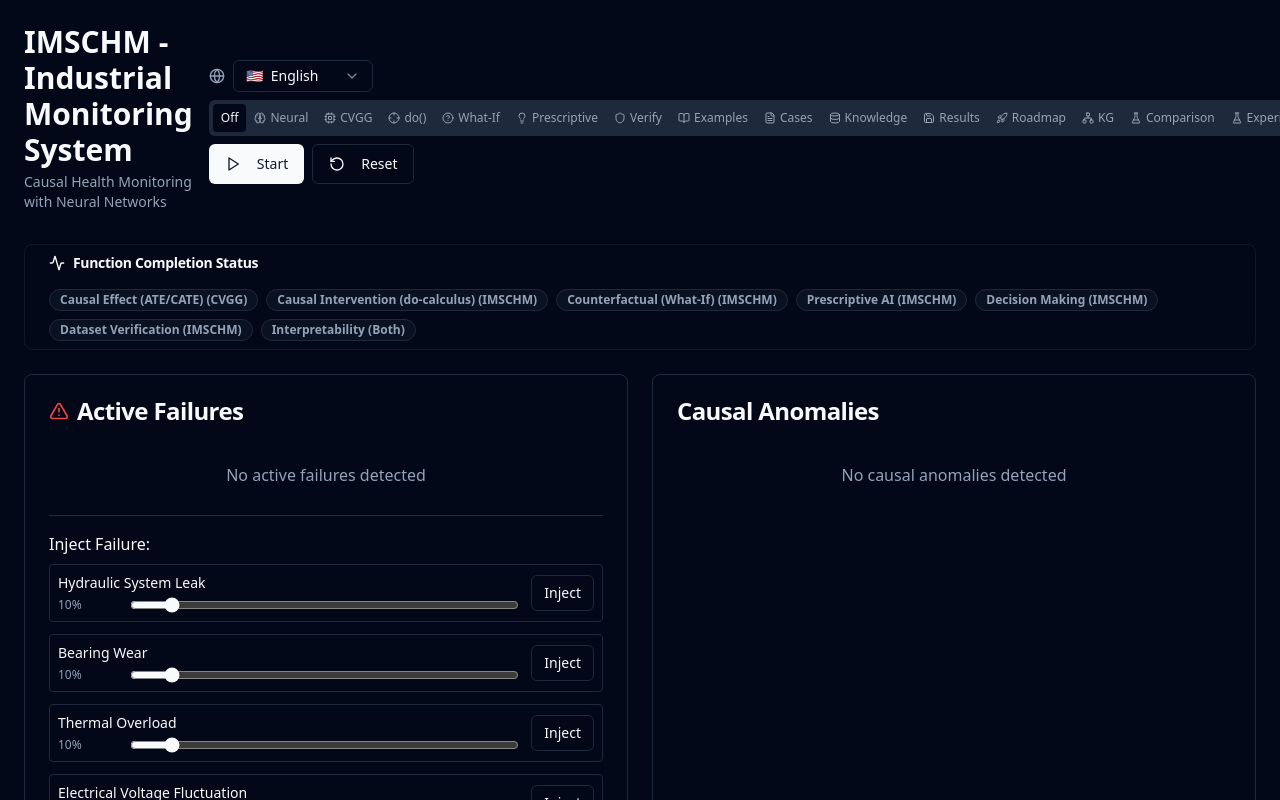
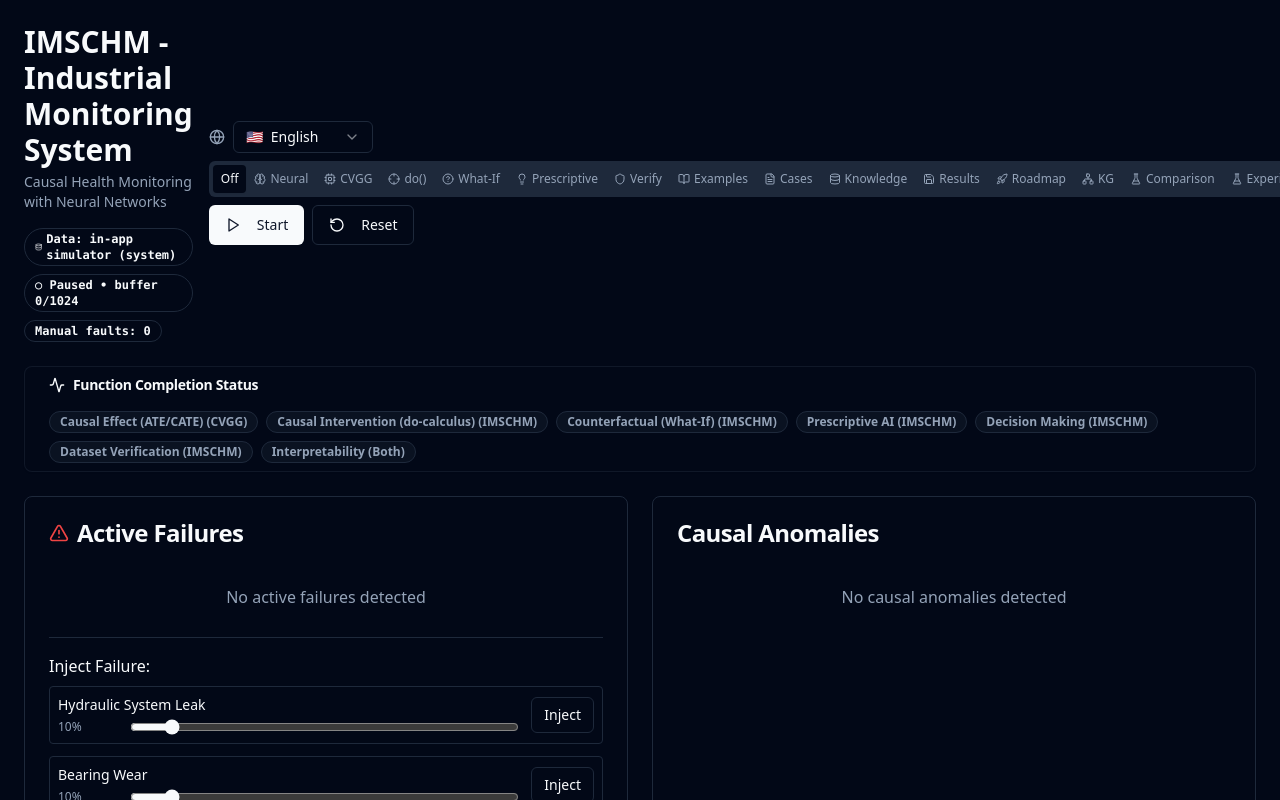
Before and after one commit to tongluocq/dynamic-keyframe-oracle, a React (Vite) app: page / in a window 1280 px wide. Shown: the top 800 px of the page. Built offline with nearby package versions, Linux system fonts and the light colour scheme.

Commit message:
Changes
Co-authored-by: tongluocq <27475404+tongluocq@users.noreply.github.com>

```diff
--- a/src/components/IndustrialMonitor.tsx
+++ b/src/components/IndustrialMonitor.tsx
@@ -382,6 +382,19 @@ const IndustrialMonitor = () => {
                 <span>EnhancedCVGG: {cvggInferenceResult.classification.className} ({(cvggInferenceResult.classification.confidence * 100).toFixed(0)}%)</span>
               </div>
             )}
+          </div>
+          {/* Data Source indicator — clarifies simulator vs. manual inputs */}
+          <div className="flex flex-wrap items-center gap-2 mt-2 text-xs">
+            <Badge variant={isRunning ? 'default' : 'outline'} className="font-mono">
+              <Database className="h-3 w-3 mr-1" />
+              Data: in-app simulator (system)
+            </Badge>
+            <Badge variant="outline" className="font-mono">
+              {isRunning ? '● Live' : '○ Paused'} • buffer {sensorHistory.vibrationX.length}/1024
+            </Badge>
+            <Badge variant={activeFailures.length > 0 ? 'secondary' : 'outline'} className="font-mono">
+              Manual faults: {activeFailures.length}
+            </Badge>
           </div>
         </div>
         <div className="flex flex-wrap gap-2 items-center">
```
